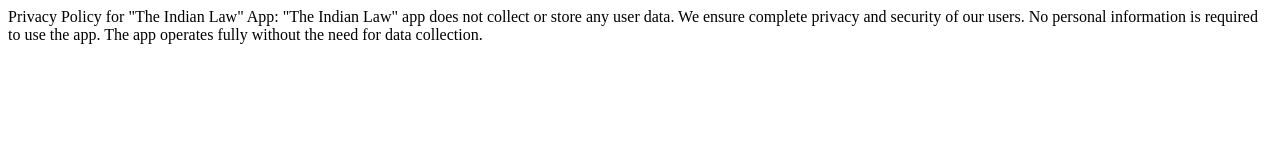
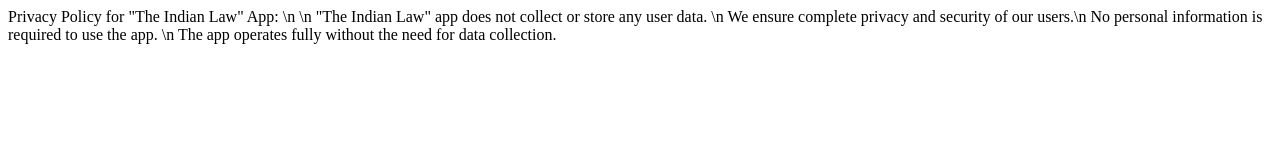
Before and after one commit to AshmitGupta/Privacy-Policy---Law-App, a plain HTML site: page index.html in a window 1280 px wide. Drawn offline with Linux system fonts and the light colour scheme.

Commit message:
Update index.html

```diff
--- a/index.html
+++ b/index.html
@@ -1,6 +1,9 @@
 <html>
     <p>
-        Privacy Policy for "The Indian Law" App:
-"The Indian Law" app does not collect or store any user data. We ensure complete privacy and security of our users. No personal information is required to use the app. The app operates fully without the need for data collection.
+        Privacy Policy for "The Indian Law" App: \n \n
+"The Indian Law" app does not collect or store any user data. \n
+        We ensure complete privacy and security of our users.\n
+        No personal information is required to use the app. \n
+        The app operates fully without the need for data collection.
     </p>
 </html>
```
